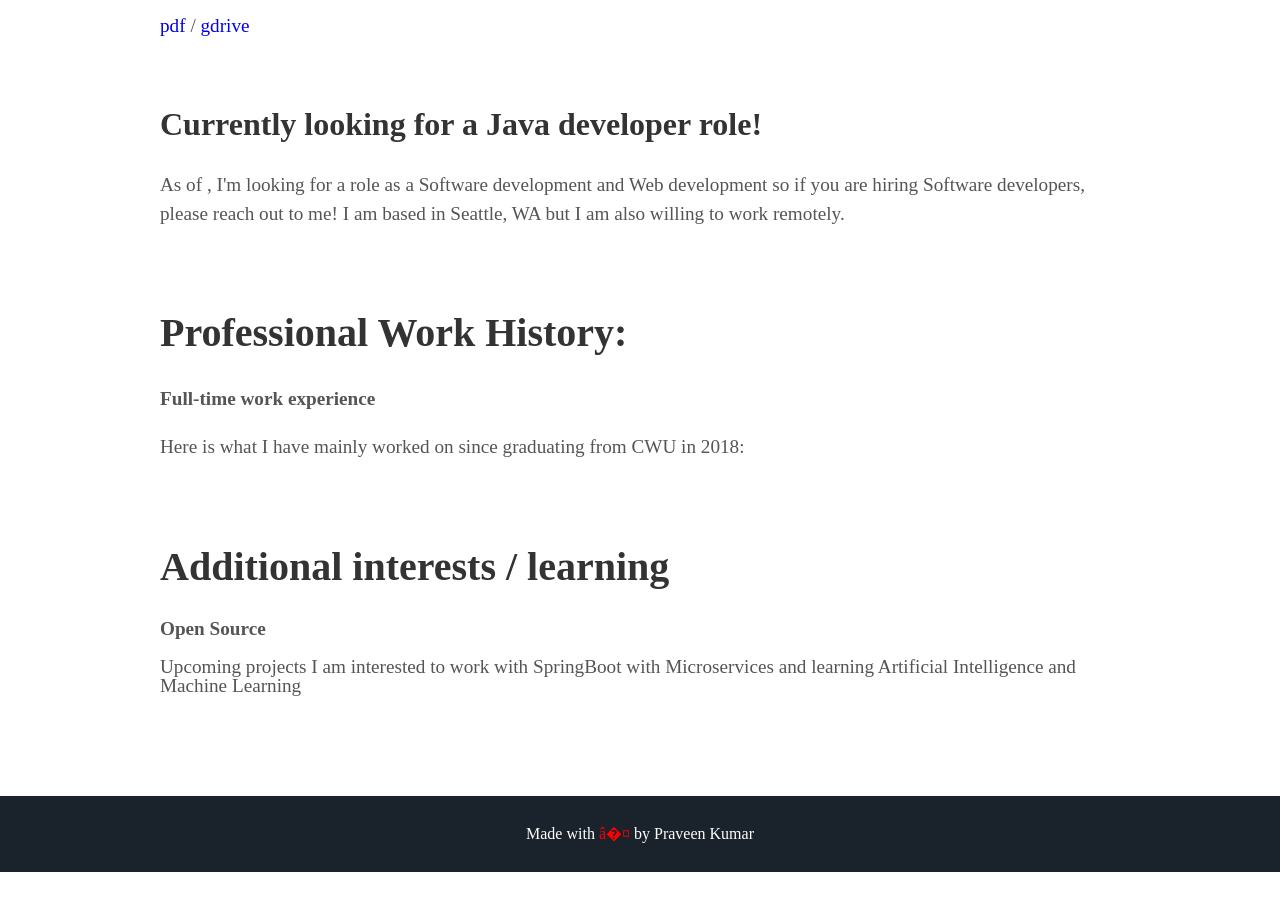
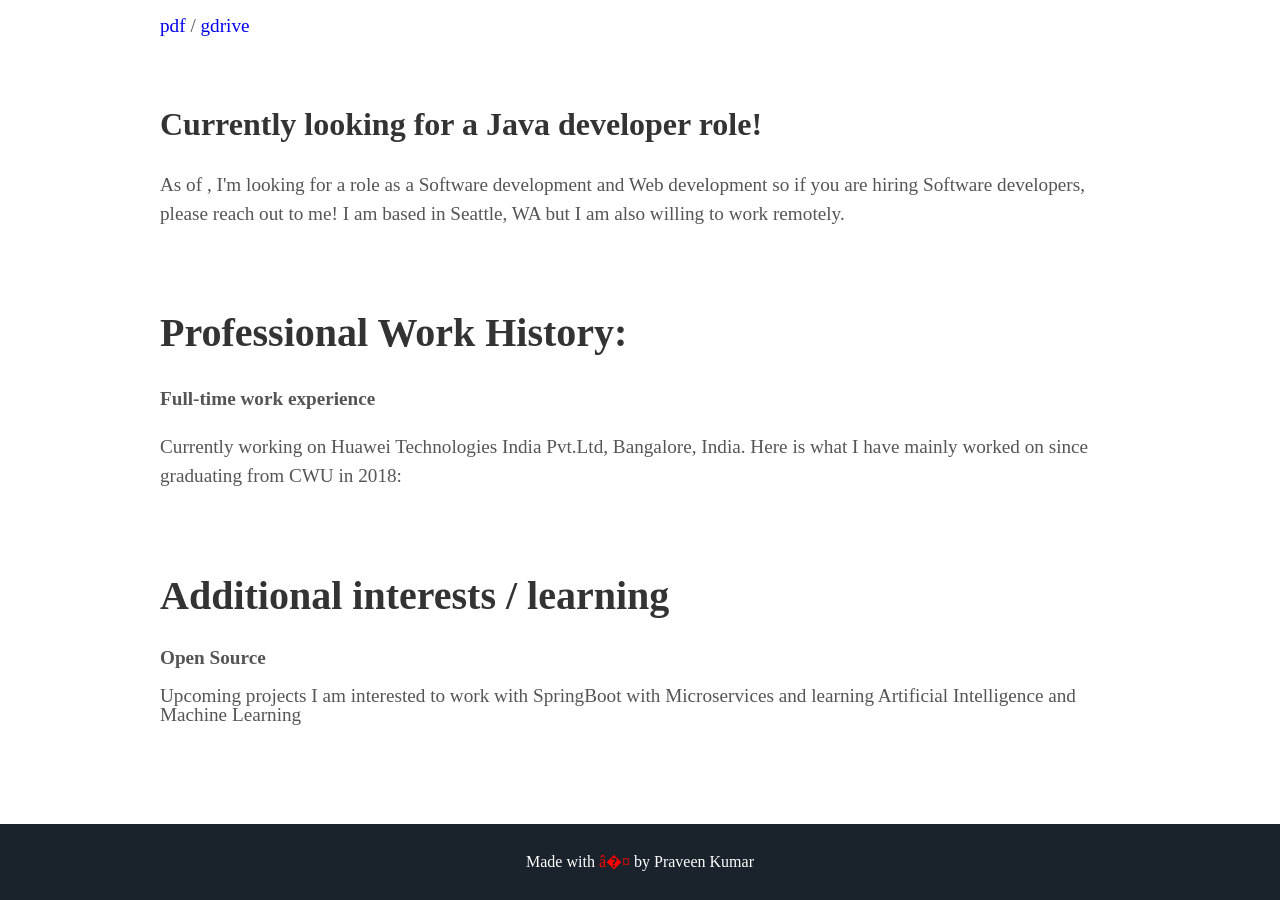
Before and after one commit to praveenspk/praveenspk.github.io, a Jekyll site: the page built from index.html, in a window 1280 px wide and 900 px high, scrolled down 2278 px. Built offline with Jekyll 4.4.1, drawn with Linux system fonts in a browser that asks for light colours; some web fonts are replaced; before the commit the page ends 3150 px from its top, so only the background shows below that.

Commit message:
Update about.html

```diff
--- a/_includes/about.html
+++ b/_includes/about.html
@@ -42,7 +42,7 @@
   <div class="work-history">
         <h1>Professional Work History:</h1>
         <strong>Full-time work experience</strong>
-        <p>Here is what I have mainly worked on since graduating from CWU in 2018:</p>
+        <p>Currently working on Huawei Technologies India Pvt.Ltd, Bangalore, India. Here is what I have mainly worked on since graduating from CWU in 2018:</p>
 
 
       </div>
```
